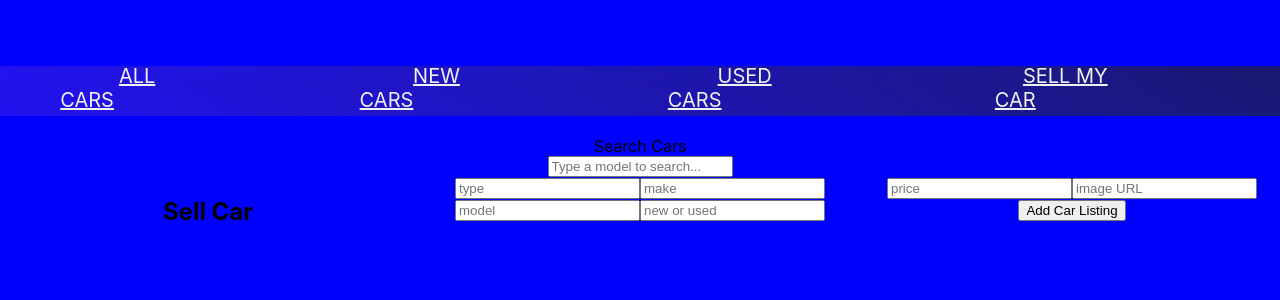
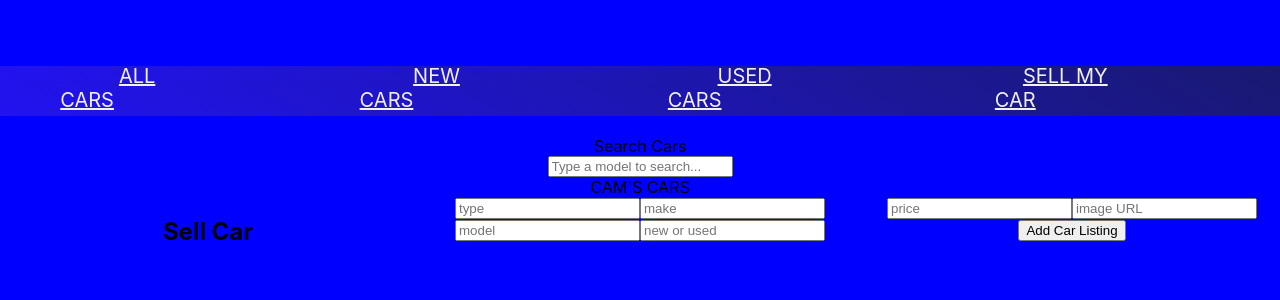
Before and after one commit to arnold805/Phase-2-group-project, a React (Create React App) app in the folder phase-2-group-project/: page /sellcar in a window 1280 px wide. Shown: the top 300 px of the page. Built offline with nearby package versions, Linux system fonts and the light colour scheme; data requests are answered from the project's data file.

Commit message:
changed some styling

```diff
--- a/phase-2-group-project/src/AllCars.js
+++ b/phase-2-group-project/src/AllCars.js
@@ -1,6 +1,7 @@
 import React from "react";
 import CarCard from "./CarCard"
 import Search from "./Search";
+import './Allcars.css'
 
 
 function AllCars({cars}) {
--- /dev/null
+++ b/phase-2-group-project/src/Allcars.css
@@ -0,0 +1,3 @@
+html, body, input, textarea, select, button {
+    height: -webkit-fill-available;
+}
--- a/phase-2-group-project/src/CarCard.js
+++ b/phase-2-group-project/src/CarCard.js
@@ -4,12 +4,12 @@ function CarCard({ car }) {
   return (
     // <Card>
     <div>
-      <div className="car">
-        <div className="car-body">
+      <div className="car" >
+        <div className="car-body" >
           <h3 className="car-name">
             {car.make} {car.model}
           </h3>
-          <img src={car.image} alt={car.name} style={{"width":"200px", "height": "200px"}}/>
+          <img src={car.image} alt={car.name} style={{border: "5px solid #89CFF0", "width":"200px", "height": "200px"}}/>
           <h5 className="car-condition">{car.condition}</h5>
           <h5 className="car-price">{car.price}</h5>
         </div>
--- a/phase-2-group-project/src/Components/SellCar.js
+++ b/phase-2-group-project/src/Components/SellCar.js
@@ -1,4 +1,5 @@
 import React, {useState} from "react";
+import './Sellcar.css'
 
 function SellCar() {
     const [formData, setFormData] = useState({
@@ -17,8 +18,13 @@ function SellCar() {
         })
       }
 
+      // function checkSellInput(type, make, model, condition, price, image) {
+      //   return type === "" && make === "" && model === "" && condition === "" && price === "" && image === ""
+      // }
+
       function handleSubmit(event) {
         // event.preventDefault();
+        // checkSellInput();
         fetch("http://localhost:3000/vehicles", {
           method: "POST",
           headers: {
@@ -38,14 +44,14 @@ function SellCar() {
     return (
         <div className="sell-car">
           <h2>Sell Car</h2>
-          <form onSubmit={handleSubmit}>
+          <form className="sell-car-form" onSubmit={handleSubmit}>
             <input type="text" name="type" placeholder="type" value={formData.type} onChange={handleChange} />
             <input type="text" name="make" placeholder="make" value={formData.make} onChange={handleChange}/>
             <input type="text" name="model"  placeholder="model" value={formData.model} onChange={handleChange}/>
             <input type="text" name="condition"  placeholder="new or used" value={formData.condition} onChange={handleChange}/>
             <input type="number" name="price" placeholder="price" value={formData.price} onChange={handleChange}/>
             <input type="text" name="image"  placeholder="image URL" value={formData.image} onChange={handleChange}/>
-            <input type="submit" value="Add Car Listing"/>
+            <input type="submit" name="add-car-listing-btn" value="Add Car Listing"/>
           </form>
         </div>
       );
--- /dev/null
+++ b/phase-2-group-project/src/Components/Sellcar.css
@@ -0,0 +1,16 @@
+.sell-car-form {
+    text-align: center;
+}
+
+.add-car-listing-btn {
+    text-align: center;
+}
+
+.input {
+    text-align: center;
+}
+
+/* this fills in background to bottom of page, but does not  */
+html, body, input, textarea, select, button {
+    height: -webkit-fill-available;
+}
--- a/phase-2-group-project/src/Header.js
+++ b/phase-2-group-project/src/Header.js
@@ -3,7 +3,7 @@ import React from "react";
 function Header() {
    return (
      <header >
-
+       CAM'S CARS
      </header>
     )
 }
```
